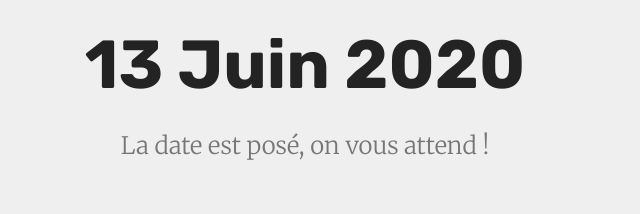
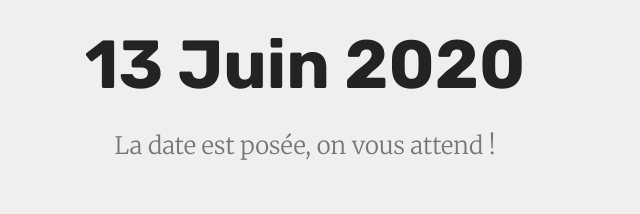
Before and after one commit to mohnadjim/cnm, a plain HTML site: page index.html in a window 1280 px wide. Shown: the part 1920-2134 px from the top of the page, 335-975 px from the left. Drawn offline with Linux system fonts and the light colour scheme; files whose address does not match are found by name.

Commit message:
Update index.html

```diff
--- a/index.html
+++ b/index.html
@@ -151,7 +151,7 @@
         <h2 class="mbr-section-title pb-3 mbr-fonts-style display-1"><strong>
             13 Juin 2020</strong></h2>
         <h3 class="mbr-section-subtitle pb-5 mbr-fonts-style display-5">
-            La date est posé, on vous attend !</h3>
+            La date est posée, on vous attend !</h3>
 
         <div class="container timelines-container" mbri-timelines="">
             <!--1-->
```
